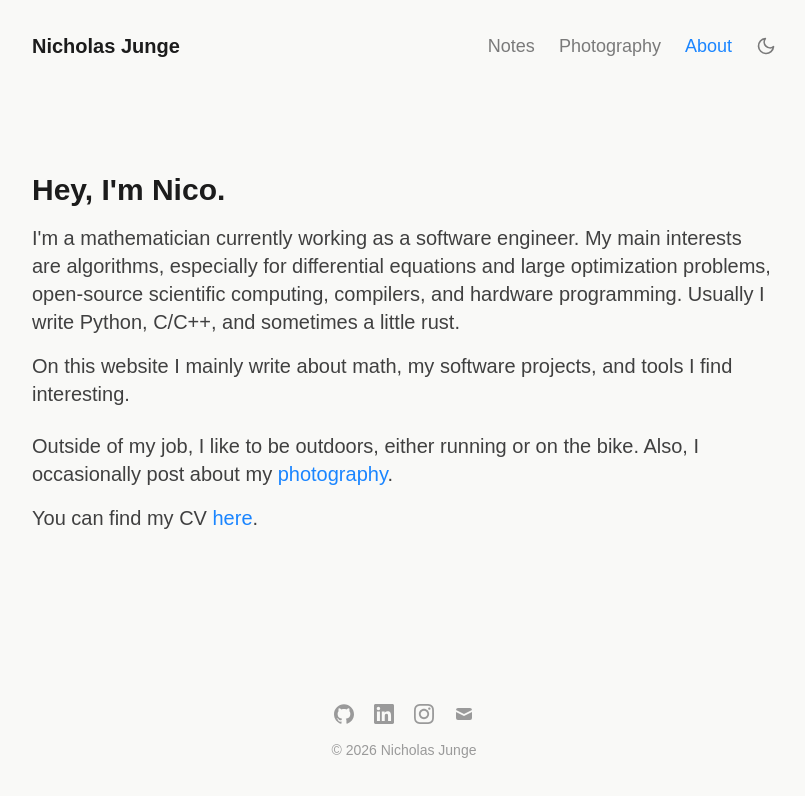
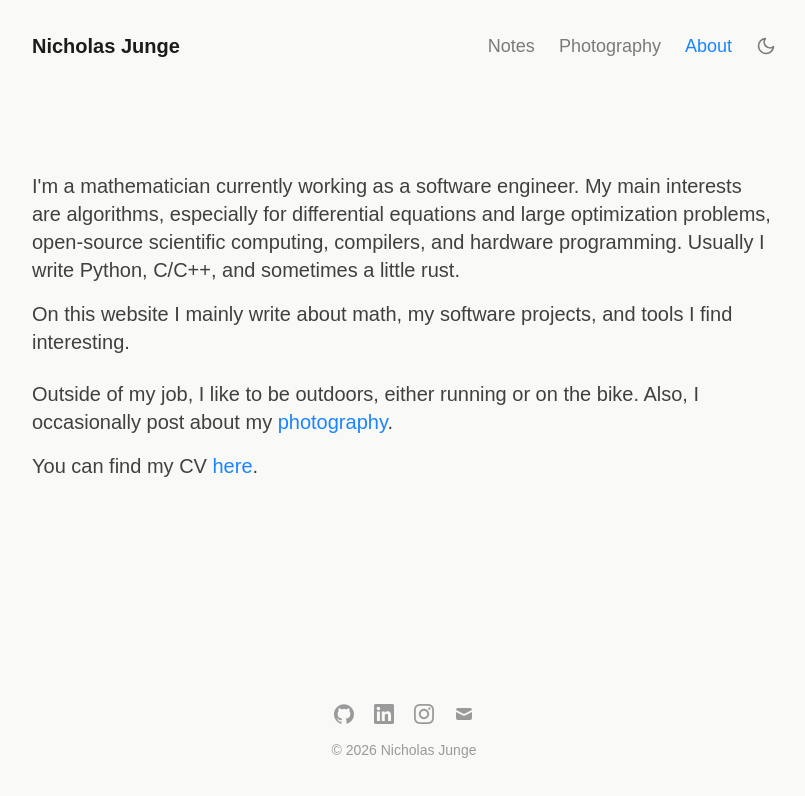
Before and after one commit to nicholasjng/nicholasjunge.com, a SvelteKit app: page /about in a window 1280 px wide. Shown: the top 796 px of the page, without its empty margins (236-1041 px from the left). Built offline with nearby package versions, Linux system fonts and the light colour scheme; a web font is replaced by a local one.

Commit message:
about: Remove greeting

```diff
--- a/src/routes/about/+page.svelte
+++ b/src/routes/about/+page.svelte
@@ -7,7 +7,6 @@
 </svelte:head>
 
 <div class="px-3 py-20">
-	<h1 class="mb-4 text-3xl font-bold text-fg-1">Hey, I'm Nico.</h1>
 	<p class="text-xl text-fg-2">
 		I'm a mathematician currently working as a software engineer. My main interests are algorithms,
 		especially for differential equations and large optimization problems, open-source scientific
```
